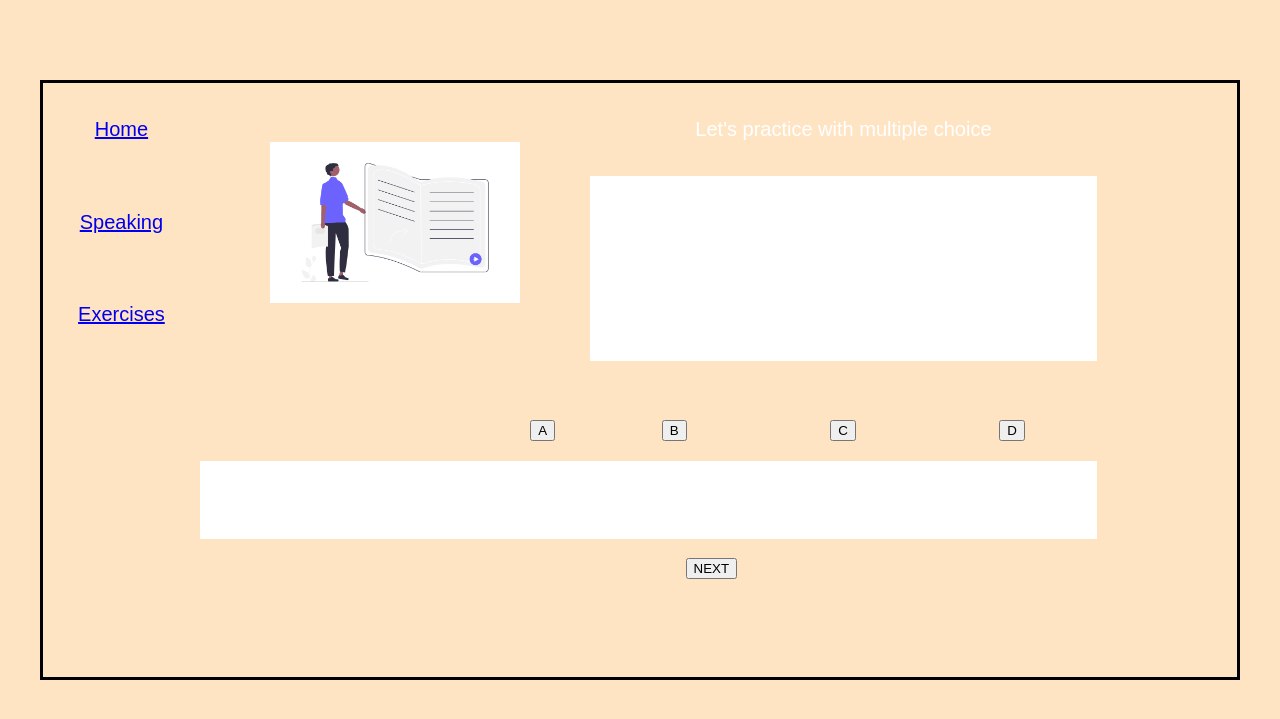
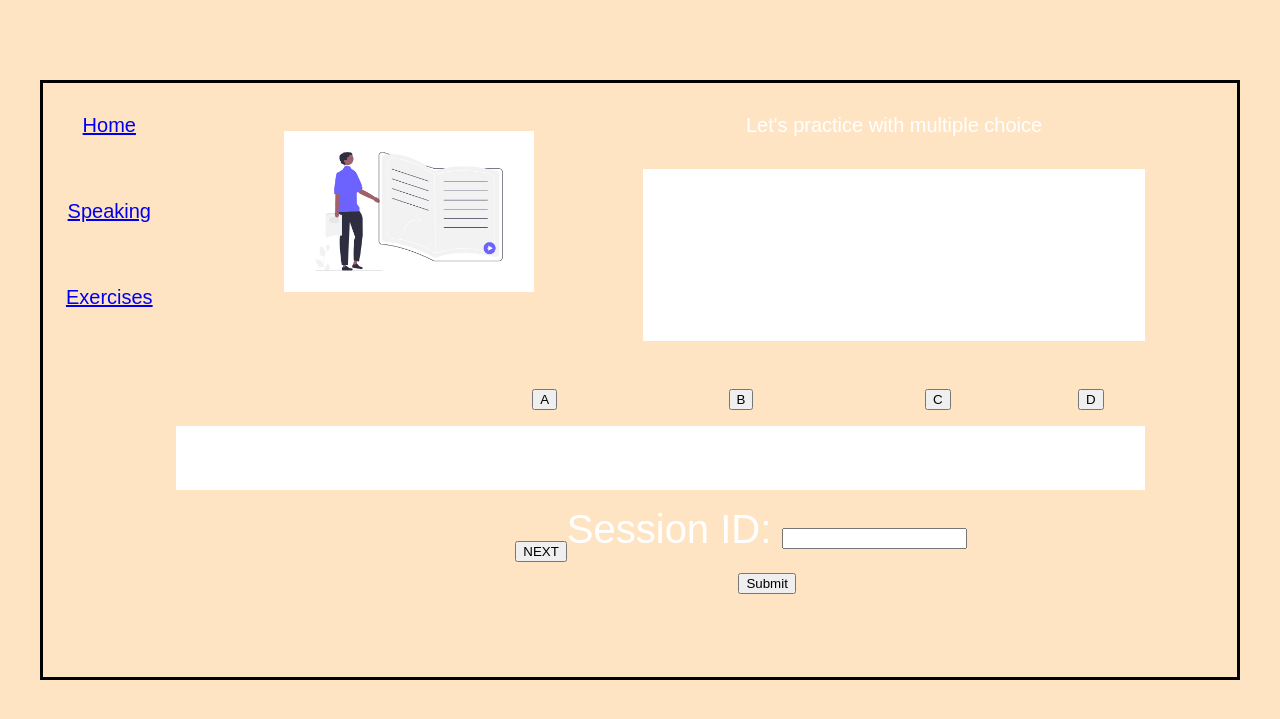
Before and after one commit to ai4he/LLM_Education, a Flask app: template templates/multiplechoice.html in a window 1280 px wide. Shown: the top 719 px of the page. Run offline with Flask 3, Linux system fonts and the light colour scheme; the template is opened without the code that fills it, so the values that code supplies are empty.

Commit message:
Update multiplechoice.html
Add script in head, form in button Next and id in element 16

```diff
--- a/templates/multiplechoice.html
+++ b/templates/multiplechoice.html
@@ -6,6 +6,44 @@
     <meta name="viewport" content="width=device-width, initial-scale=1.0">
     <title>multichoice</title>
     <link rel="stylesheet" href="/static/multiple.css">
+     <script>
+        async function submitForm(event) {
+
+            event.preventDefault();
+            //outputDiv.innerHTML = 'Processing ...';
+            const outputDiv = document.getElementById('exercise');
+            const session_id = document.getElementById('session_id').value;
+            //const outputDivLes = document.getElementById('feedback');
+            const response = await fetch('/submit', {
+                method: 'POST',
+                headers: {
+                    'Content-Type': 'application/x-www-form-urlencoded'
+                },
+                body: new URLSearchParams({ session_id })
+            });
+
+            if (response.ok) {
+                const data = await response.json();
+
+                // outputDiv.innerHTML = `
+                //     <h2>Submitted Values</h2>
+                //     <p><strong>Session ID:</strong> ${data.session_id}</p>
+                //     <p><strong>Goal:</strong> ${data.goal}</p>
+                //     <p><strong>Activities:</strong> ${data.activities}</p>
+                // `;
+                outputDiv.innerHTML = JSON.stringify(data);
+                if (data.hasOwnProperty('session_id')) {
+                   // document.getElementById('session_id').value = data.session_id;
+                    outputDiv.innerHTML = data.sections.GENERATE_TASK;
+                    //outputDivLes.innerHTML=data.sections.GENERATE_FEEDBACK;
+                }
+            } else {
+                outputDiv.innerHTML = '<p>An error occurred while submitting the form.</p>';
+            }
+        }
+    </script>
+
+
 </head>
 <body>
 
@@ -27,8 +65,14 @@
         <div class="element element--13">  <button>D</button></div>
         <div class="element element--14">
             <button>NEXT</button>
+            <form onsubmit="submitForm(event)">
+                <label for="session_id">Session ID:</label>
+                <input type="text" name="session_id" id="session_id">
+                <br>
+                <input type="submit" value="Submit">
+            </form>
         </div>
-        <div class="element element--15"></div>
+        <div class="element element--15", id="exercise"></div>
         <div class="element element--16"></div>
         <div class="element element--17"></div>
         <div class="element element--18"></div>
```
